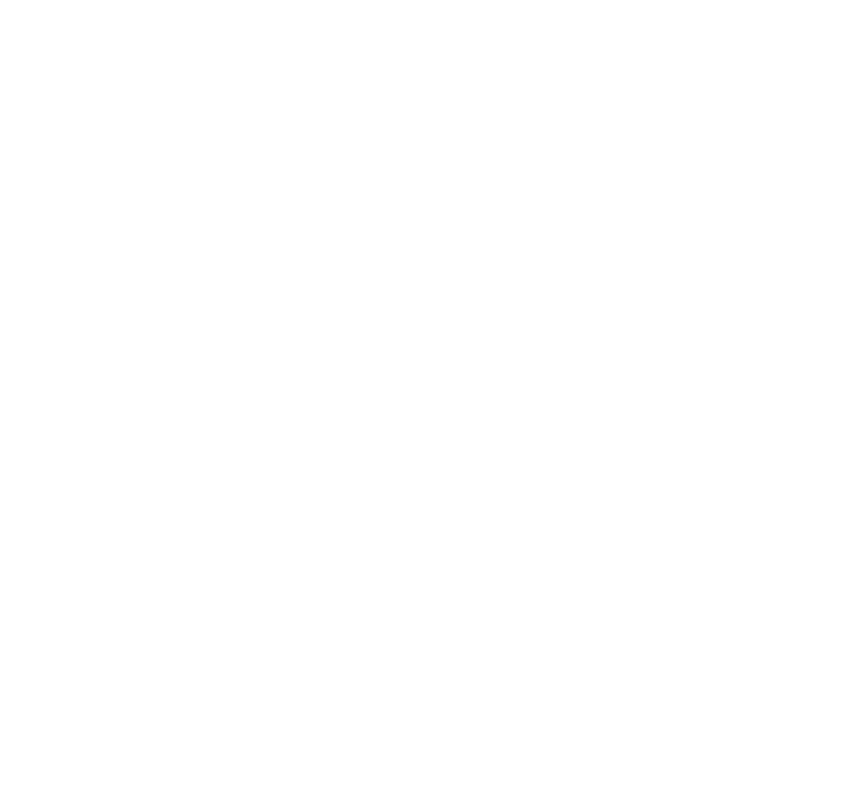
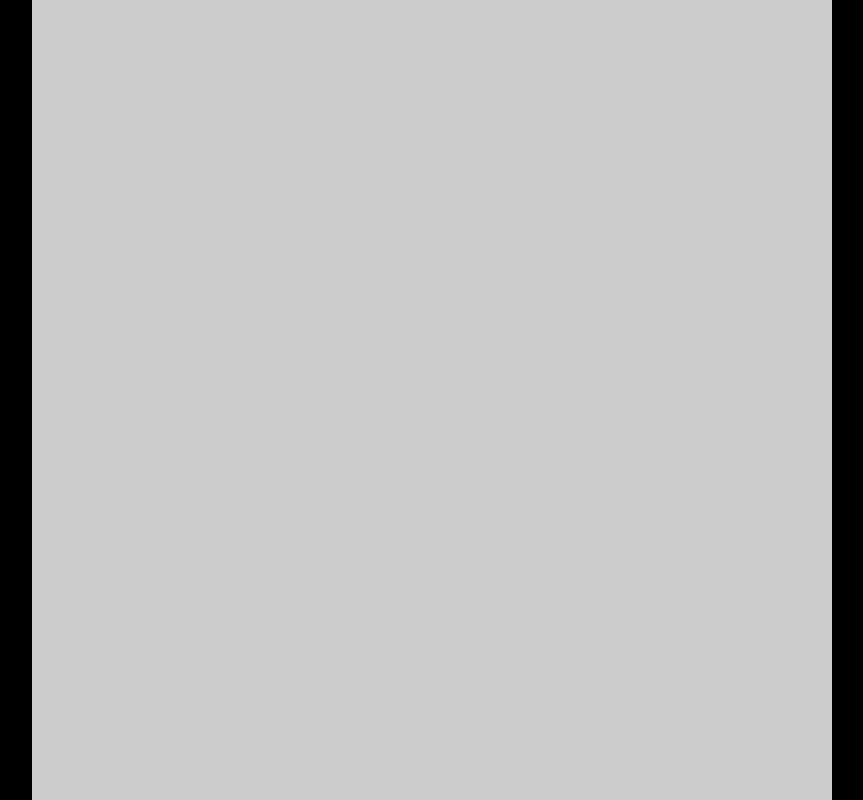
Before and after one commit to umair-rao/Snake-Game, a plain HTML site: page index.html in a window 1280 px wide. Shown: the whole page, without its empty margins (208-1071 px from the left). Drawn offline with Linux system fonts and the light colour scheme.

Commit message:
Add basic Styling

```diff
--- a/index.html
+++ b/index.html
@@ -3,9 +3,39 @@
 <head>
     <meta charset="UTF-8">
     <meta name="viewport" content="width=device-width, initial-scale=1.0">
-    <title>Document</title>
+    <title>Snake Game</title>
+    <style>
+        body {
+            height: 100vh;
+            width: 100vw;
+            display: flex;
+            justify-content: center;
+            align-items: center;
+            margin: 0;
+            background-color: black;
+        }
+
+        #game-board {
+            background-color: #CCC;
+            width: 100vmin;
+            height: 100vmin;
+            display: grid;
+            grid-template-rows: repeat(21, 1fr);
+            grid-template-columns: repeat(21, 1fr);
+        }
+
+        .snake {
+            background-color: hsl(200, 100%, 50%);
+            border: .25vmin solid black;
+        }
+
+        .food {
+            background-color: hsl(50, 100%, 50%);
+            border: .25vmin solid black;
+        }
+    </style>
 </head>
 <body>
-
+    <div id="game-board"></div>
 </body>
 </html>
```
